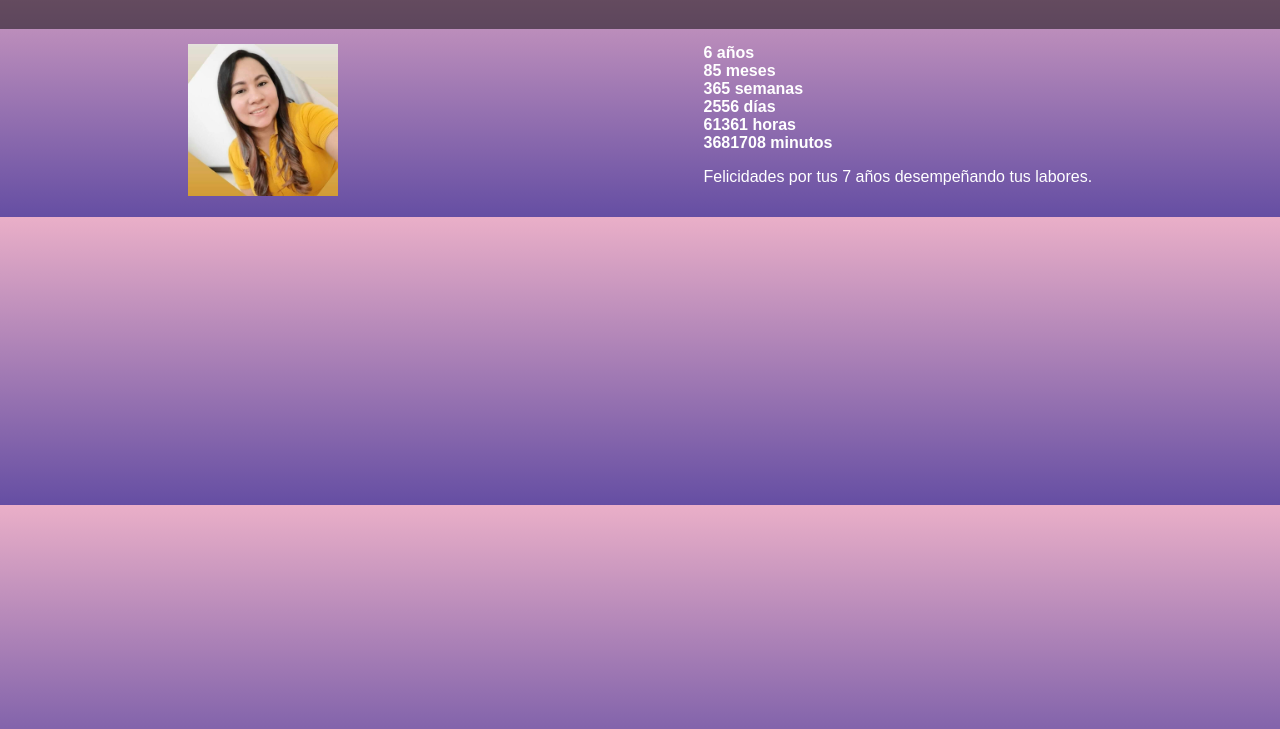
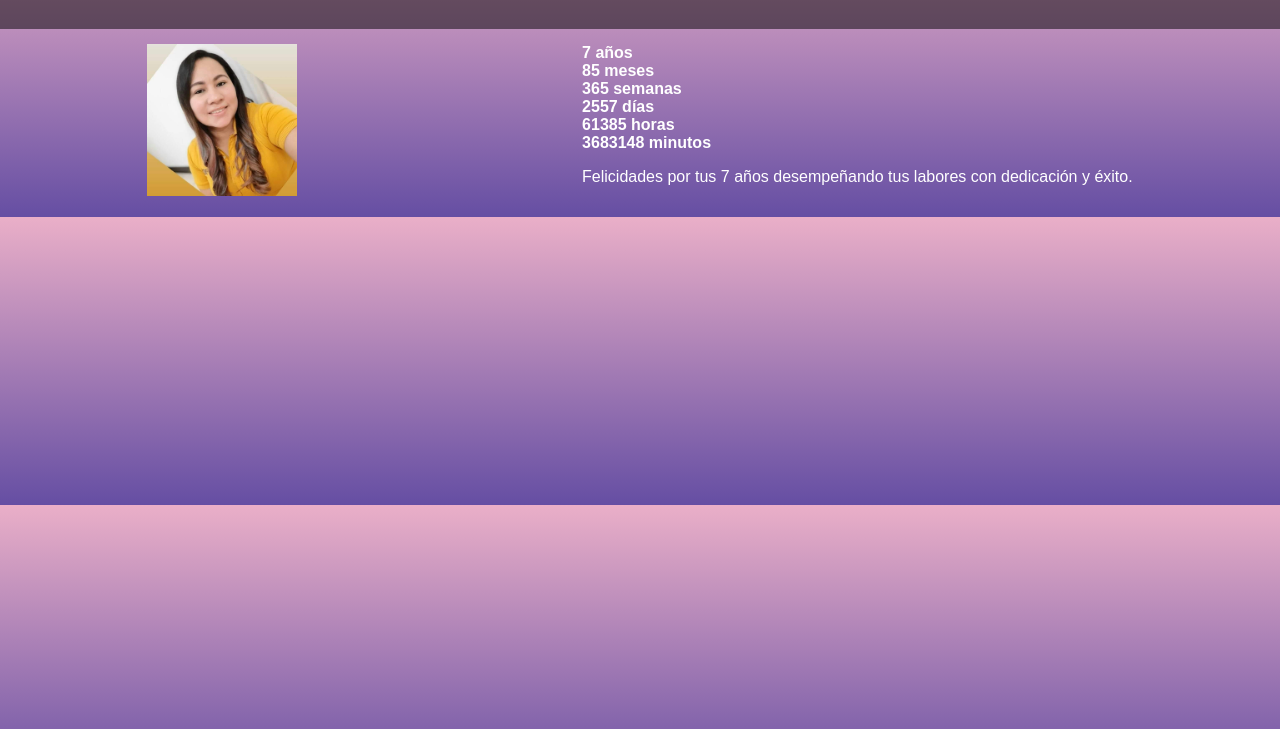
Before and after one commit to VonDefiant/Znazaret.github.io, a plain HTML site: page index.html in a window 1280 px wide. Shown: the part 71-800 px from the top of the page. Drawn offline with Linux system fonts and the light colour scheme.

Commit message:
Update index.html

```diff
--- a/index.html
+++ b/index.html
@@ -92,11 +92,11 @@
             <div id="counterDays" class="counter"></div>
             <div id="counterHours" class="counter"></div>
             <div id="counterMinutes" class="counter"></div>
-            <p class="textCenter">Felicidades por tus 7 años desempeñando tus labores.</p>
+            <p class="textCenter">Felicidades por tus 7 años desempeñando tus labores con dedicación y éxito.</p>
 
     </div>
     <script>
-        var startDate = new Date("2016-09-19");
+        var startDate = new Date("2016-09-18");
         var now = new Date();
 
         var diff = now - startDate;
```
